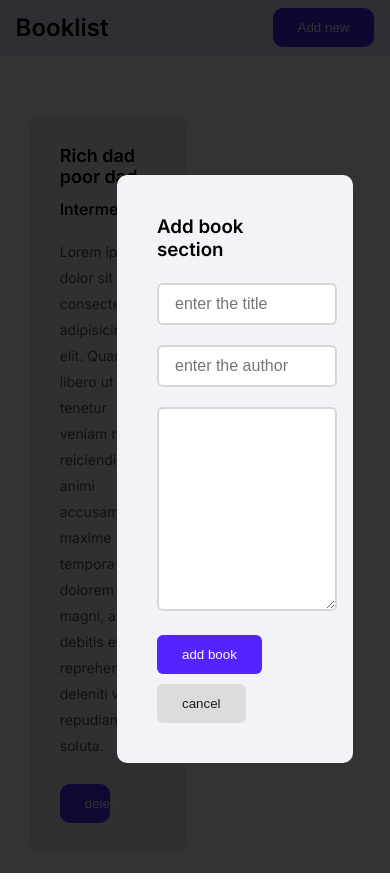
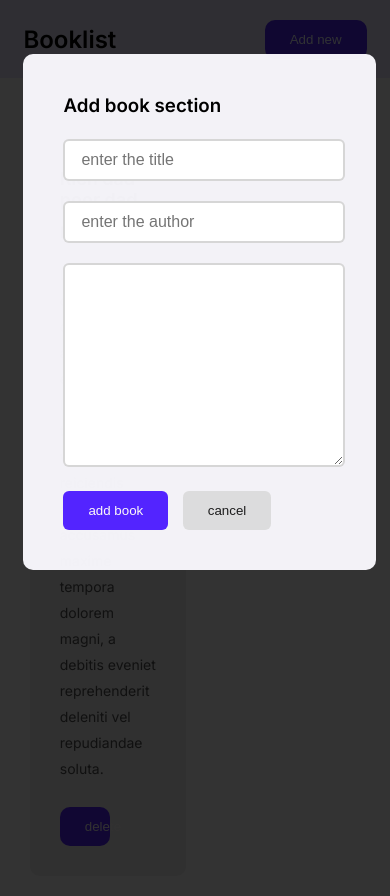
Before and after one commit to pravinuxuioffical/create-booklist, a plain HTML site: page index.html in a window 390 px wide. Both pictures are taken after a click on the button "Add new". Before the commit the page ends 873 px from the top, so only its background shows below. Drawn offline with Linux system fonts and the light colour scheme.

Commit message:
Update style.css

```diff
--- a/style.css
+++ b/style.css
@@ -90,6 +90,21 @@ body{
          width: 30%;
     }
 
+@media (max-width: 700px){
+    .container-col{
+        width: 90%;
+
+    }
+    .listpage-col{
+        padding: 5% 6%;
+        background-color: rgba(232, 225, 255, 0.753);
+        display: flex;
+        justify-content: space-between;
+        align-items: center;
+        }
+
+}
+
 /*---- popupbox with popupoverlay and forms-----*/
 
   .popup-overlay{
@@ -158,3 +173,43 @@ body{
     margin-top: 10px;
     margin-right: 10px;
  }
+
+@media (max-width: 700px){
+    .popup-box{
+        width: 70%;
+        background-color: rgba(251, 250, 255, 0.96);
+    padding: 40px;
+    border-radius: 10px;
+    position: absolute;
+    top: 6%;
+    left: 6%;
+    z-index: 2;
+    display: none;
+}
+.popup-box input{
+    width: 90%;
+
+    padding: 10px 16px;
+    border: 2px;
+    border-color: rgba(213, 213, 213, 0.96);
+    border-style: solid;
+    border-radius: 6px;
+    margin-top: 10px;
+    margin-bottom: 10px;
+    font-size: 16px;
+
+  }
+  .popup-box textarea{
+    width: 90%;
+    padding: 10px 16px;
+    border: 2px;
+    border-color: rgba(213, 213, 213, 0.96);
+    border-style: solid;
+    border-radius: 6px;
+    margin-top: 10px;
+    margin-bottom: 10px;
+    font-size: 16px;
+
+  }
+
+}
```
